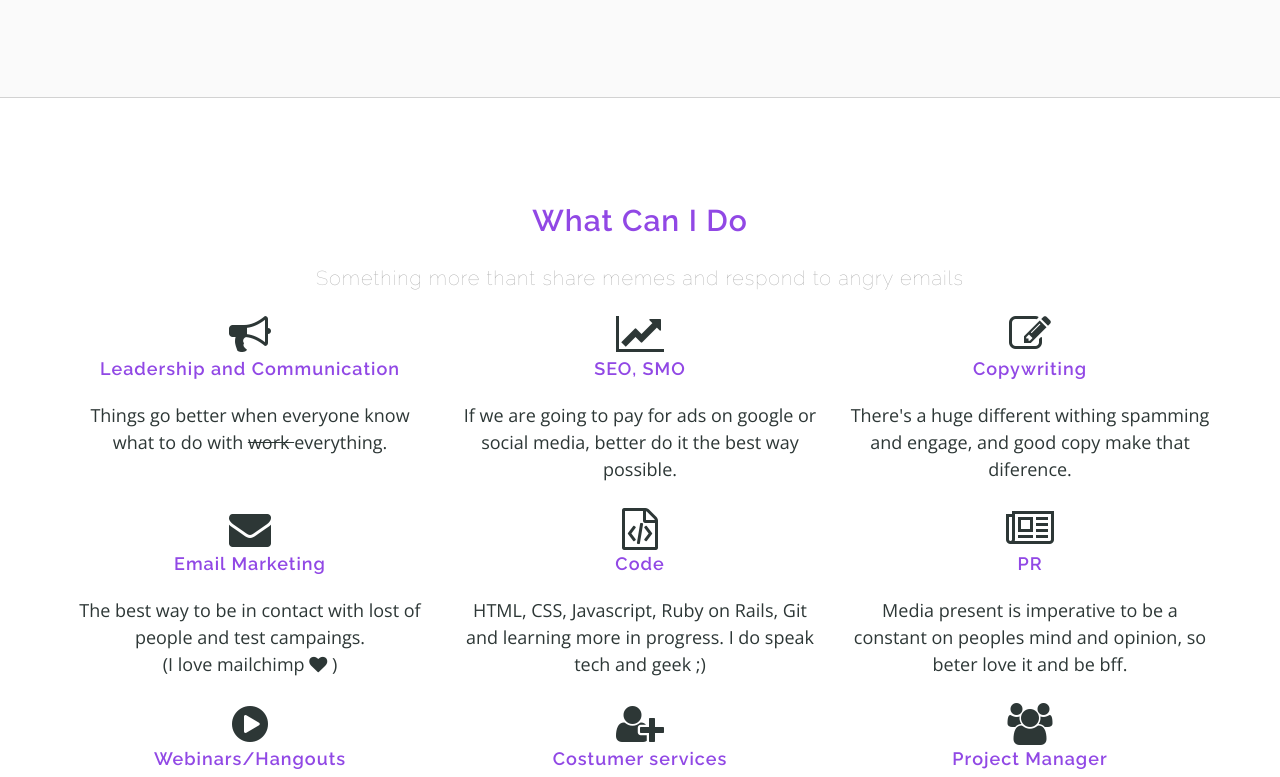
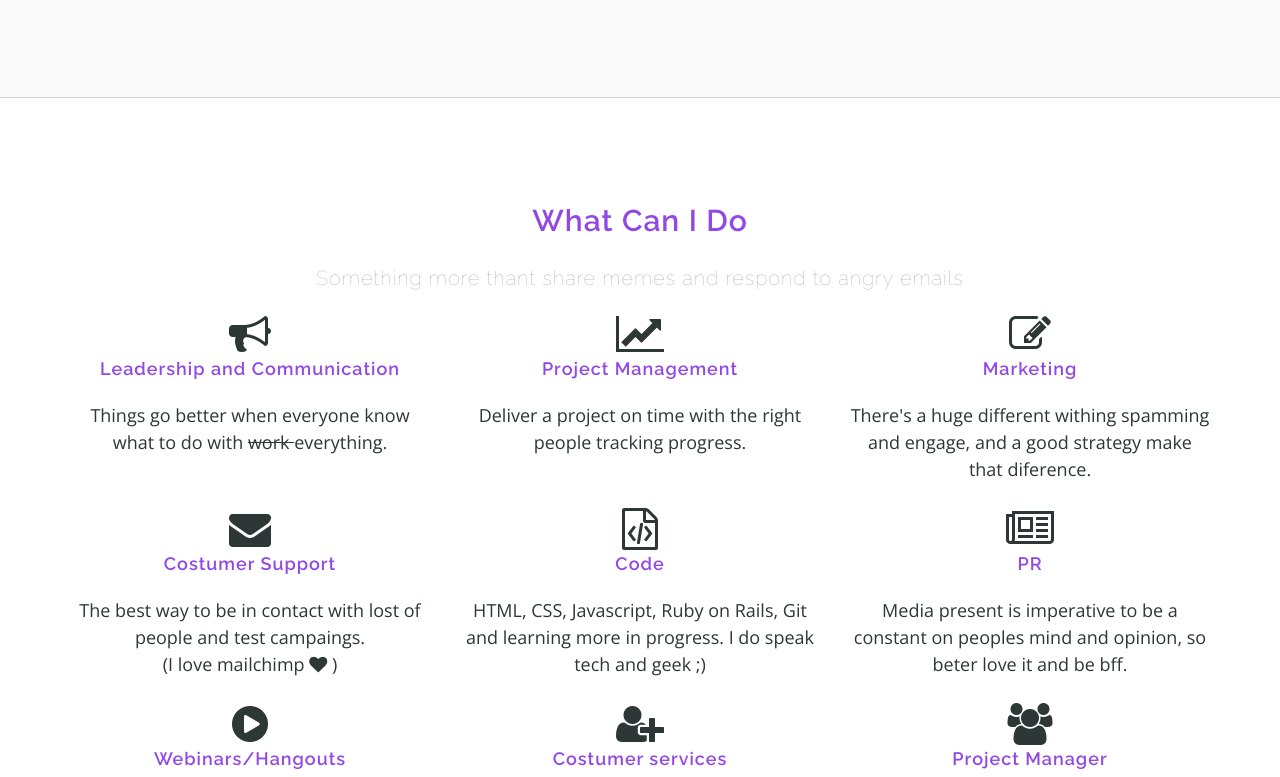
Before and after one commit to andyfdz/andyfdz.github.com, a plain HTML site: page index.html in a window 1280 px wide. Shown: the part 1515-2292 px from the top of the page. Drawn offline with nearby package versions, Linux system fonts and the light colour scheme; a script that the page names is missing.

Commit message:
Update index.html

```diff
--- a/index.html
+++ b/index.html
@@ -65,9 +65,9 @@
         <!-- Set the first background image using inline CSS below. -->
         <div class="fill">  </div>
         <div class="carousel-caption">
-            <h1 class="animated slideInDown"> Online <span class="highlight">Community</span> Buidling</h1>
+            <h1 class="animated slideInDown"> Community <span class="highlight">& People</span> Buidling</h1>
             <p class="intro-text animated slideInUp">Project Manager and Community Lover</p>
-            <p class="btn btn-default btn-lg"><a href="#contact">Let's talk!</a></p>
+	    <p class="intro-text animated slideInUp">Let's Talk</p>
         </div>
         <div class="overlay-detail"></div>
     </div><!-- /.item -->
@@ -117,19 +117,19 @@
 
             <div class="col-md-4">
                 <i class="fa fa-line-chart fa-3x"></i>
-                    <h4>SEO, SMO</h4>
-                    <p>If we are going to pay for ads on google or social media, better do it the best way possible.</p>
+                    <h4>Project Management</h4>
+                    <p>Deliver a project on time with the right people tracking progress.</p>
             </div><!-- /.col-md-4 -->
 
             <div class="col-md-4">
                 <i class="fa fa-pencil-square-o fa-3x"></i>
-                <h4>Copywriting</h4>
-                <p>There's a huge different withing spamming and engage, and good copy make that diference.</p>
+                <h4>Marketing</h4>
+                <p>There's a huge different withing spamming and engage, and a good strategy make that diference.</p>
             </div><!-- /.col-md-4 -->
 
             <div class="col-md-4">
                 <i class="fa fa-envelope fa-3x"></i>
-                <h4>Email Marketing</h4>
+                <h4>Costumer Support</h4>
                 <p>The best way to be in contact with lost of people and test campaings.
                     <br>(I love mailchimp <i class="fa fa-heart"></i> )</p>
             </div><!-- /.col-md-4 -->
```
